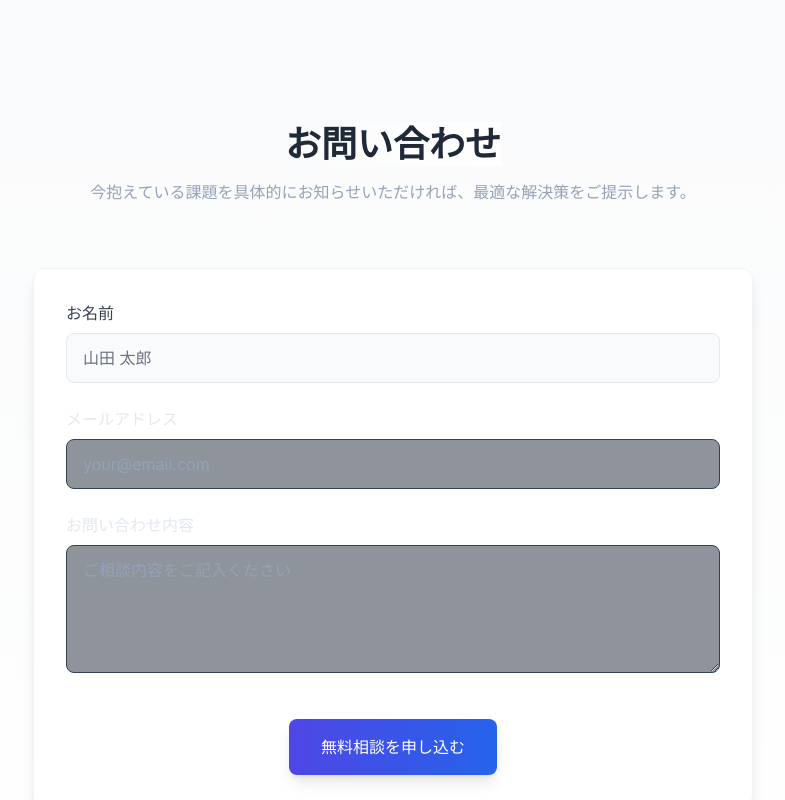
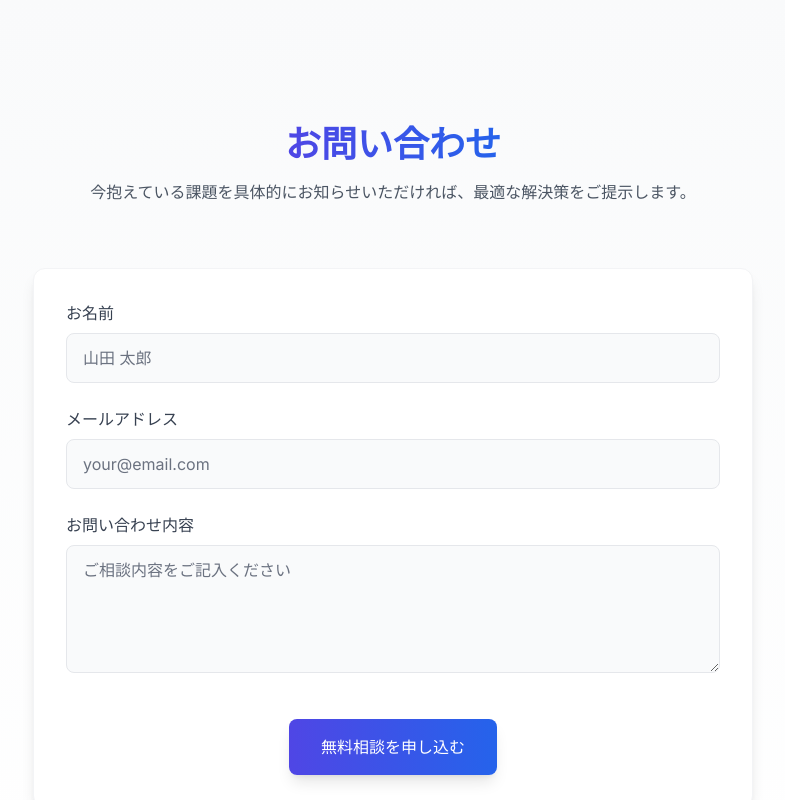
Before and after one commit to ryosuke-horie/ryosuke-horie.work, a Next.js app: page / in a window 1280 px wide. Shown: the part 2060-2860 px from the top of the page, without its empty margins (247-1032 px from the left). Built offline with nearby package versions, Linux system fonts and the light colour scheme.

Commit message:
fix: お問い合わせセクションのデザインと文言を改善

```diff
--- a/app/page.tsx
+++ b/app/page.tsx
@@ -447,83 +447,73 @@ export default function Page() {
                 <section
                     id="contact"
                     className="py-32 bg-gradient-to-b from-gray-50 to-white"
-                    data-oid="f39xz8s"
+                    data-oid="w13k4n2"
                 >
-                    {' '}
-                    <div className="max-w-3xl mx-auto px-6" data-oid="4npcv50">
-                        {' '}
+                    <div className="max-w-3xl mx-auto px-6" data-oid="tkhnxsc">
                         <h2
                             className="text-4xl font-bold text-center mb-4 text-gray-800"
-                            data-oid="ie5_a.9"
+                            data-oid="ds3t0wj"
                         >
-                            {' '}
-                            <span className="bg-gradient-to-r" data-oid="5bypygw">
-                                {' '}
-                                お問い合わせ{' '}
-                            </span>{' '}
-                        </h2>{' '}
-                        <p className="text-slate-400 text-center mb-16" data-oid="n4x:b:k">
-                            {' '}
-                            今抱えている課題を具体的にお知らせいただければ、最適な解決策をご提示します。{' '}
-                        </p>{' '}
-                        <form className="space-y-8" data-oid="pa63t1e">
-                            {' '}
+                            <span
+                                className="bg-gradient-to-r text-transparent bg-clip-text from-indigo-600 to-blue-600"
+                                data-oid="ca:u3t0"
+                            >
+                                お問い合わせ
+                            </span>
+                        </h2>
+                        <p className="text-gray-600 text-center mb-16" data-oid="_j--vtd">
+                            今抱えている課題を具体的にお知らせいただければ、最適な解決策をご提示します。
+                        </p>
+                        <form className="space-y-8" data-oid="ern4gwo">
                             <div
                                 className="bg-white p-8 rounded-xl border border-gray-100 shadow-lg hover:shadow-xl transition-shadow space-y-6"
-                                data-oid="ev18g-v"
+                                data-oid="52rzbvo"
                             >
-                                {' '}
-                                <div data-oid="-9y9ibf">
-                                    {' '}
-                                    <label className="block text-gray-700 mb-2" data-oid="aj6c_hl">
+                                <div data-oid="q0kxyvz">
+                                    <label className="block text-gray-700 mb-2" data-oid="1db_zmg">
                                         お名前
-                                    </label>{' '}
+                                    </label>
                                     <input
                                         type="text"
                                         className="w-full px-4 py-3 rounded-lg bg-gray-50 border border-gray-200 text-gray-900 placeholder-gray-500 focus:ring-2 focus:ring-indigo-500 focus:border-transparent transition-colors"
                                         placeholder="山田 太郎"
-                                        data-oid="0wq1x06"
-                                    />{' '}
-                                </div>{' '}
-                                <div data-oid="9f:aru9">
-                                    {' '}
-                                    <label className="block text-slate-200 mb-2" data-oid="jimj8yq">
-                                        {' '}
-                                        メールアドレス{' '}
-                                    </label>{' '}
+                                        data-oid="ry1ftvs"
+                                    />
+                                </div>
+                                <div data-oid="h9ikt7q">
+                                    <label className="block text-gray-700 mb-2" data-oid="h1:ndq9">
+                                        メールアドレス
+                                    </label>
                                     <input
                                         type="email"
-                                        className="w-full px-4 py-3 rounded-lg bg-slate-800/50 border border-slate-700 text-white placeholder-slate-400 focus:ring-2 focus:ring-blue-500 focus:border-transparent transition-colors"
+                                        className="w-full px-4 py-3 rounded-lg bg-gray-50 border border-gray-200 text-gray-900 placeholder-gray-500 focus:ring-2 focus:ring-indigo-500 focus:border-transparent transition-colors"
                                         placeholder="your@email.com"
-                                        data-oid="6kmx77w"
-                                    />{' '}
-                                </div>{' '}
-                                <div data-oid="hlyu2wk">
-                                    {' '}
-                                    <label className="block text-slate-200 mb-2" data-oid="r7:_.tq">
-                                        {' '}
-                                        お問い合わせ内容{' '}
-                                    </label>{' '}
+                                        data-oid="_y9cb0u"
+                                    />
+                                </div>
+                                <div data-oid="aimp0wn">
+                                    <label className="block text-gray-700 mb-2" data-oid="h258ltf">
+                                        お問い合わせ内容
+                                    </label>
                                     <textarea
-                                        className="w-full px-4 py-3 rounded-lg bg-slate-800/50 border border-slate-700 text-white placeholder-slate-400 focus:ring-2 focus:ring-blue-500 focus:border-transparent transition-colors h-32"
+                                        className="w-full px-4 py-3 rounded-lg bg-gray-50 border border-gray-200 text-gray-900 placeholder-gray-500 focus:ring-2 focus:ring-indigo-500 focus:border-transparent transition-colors h-32"
                                         placeholder="ご相談内容をご記入ください"
-                                        data-oid="odpckp1"
-                                    ></textarea>{' '}
-                                </div>{' '}
-                                <div className="text-center pt-4" data-oid="225-.8b">
-                                    {' '}
+                                        data-oid="s0016:q"
+                                    ></textarea>
+                                </div>
+                                <div className="text-center pt-4" data-oid="108nb4s">
                                     <button
+                                        type="submit"
                                         className="px-8 py-4 bg-gradient-to-r from-indigo-600 to-blue-600 text-white rounded-lg transition-all duration-300 hover:scale-[1.02] hover:from-indigo-500 hover:to-blue-500 shadow-lg hover:shadow-xl"
-                                        data-oid="n0fp2w4"
+                                        data-oid="3qrkluj"
                                     >
-                                        {' '}
-                                        無料相談を申し込む{' '}
-                                    </button>{' '}
-                                </div>{' '}
-                            </div>{' '}
-                        </form>{' '}
-                    </div>{' '}
-                </section>{' '}
+                                        無料相談を申し込む
+                                    </button>
+                                </div>
+                            </div>
+                        </form>
+                    </div>
+                </section>
             </main>{' '}
             <footer className="bg-gray-900 text-white py-12" data-oid="c7j.3uy">
                 {' '}
```
